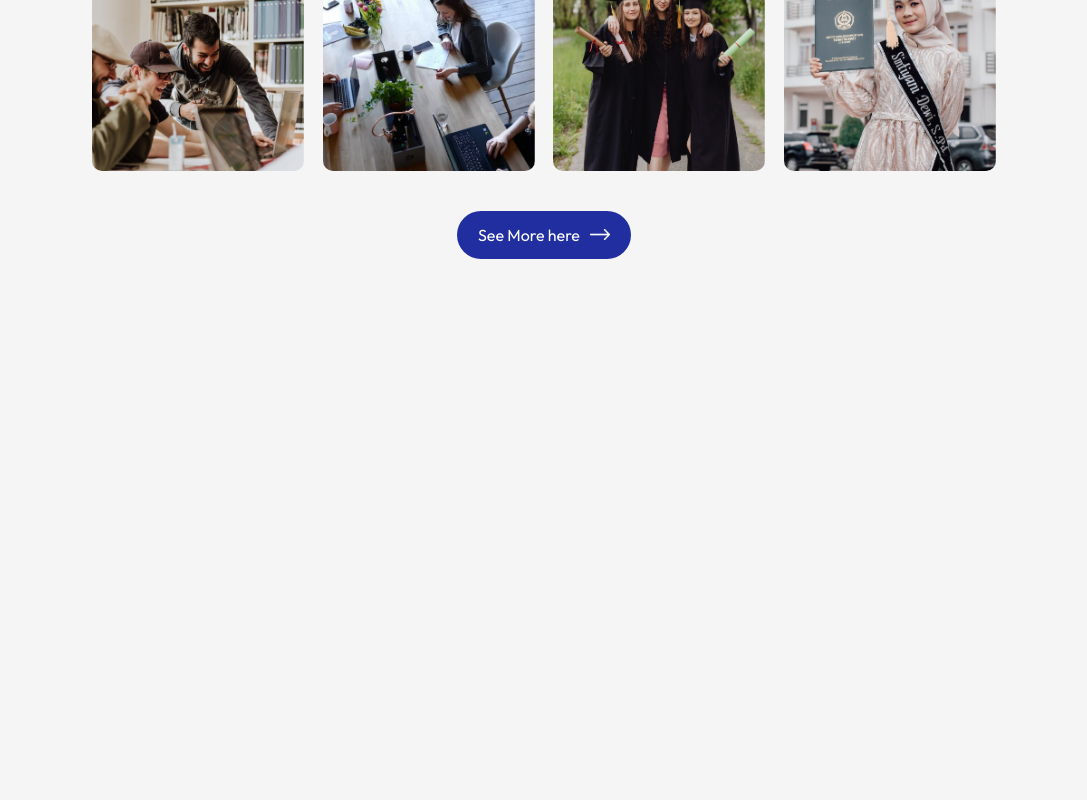
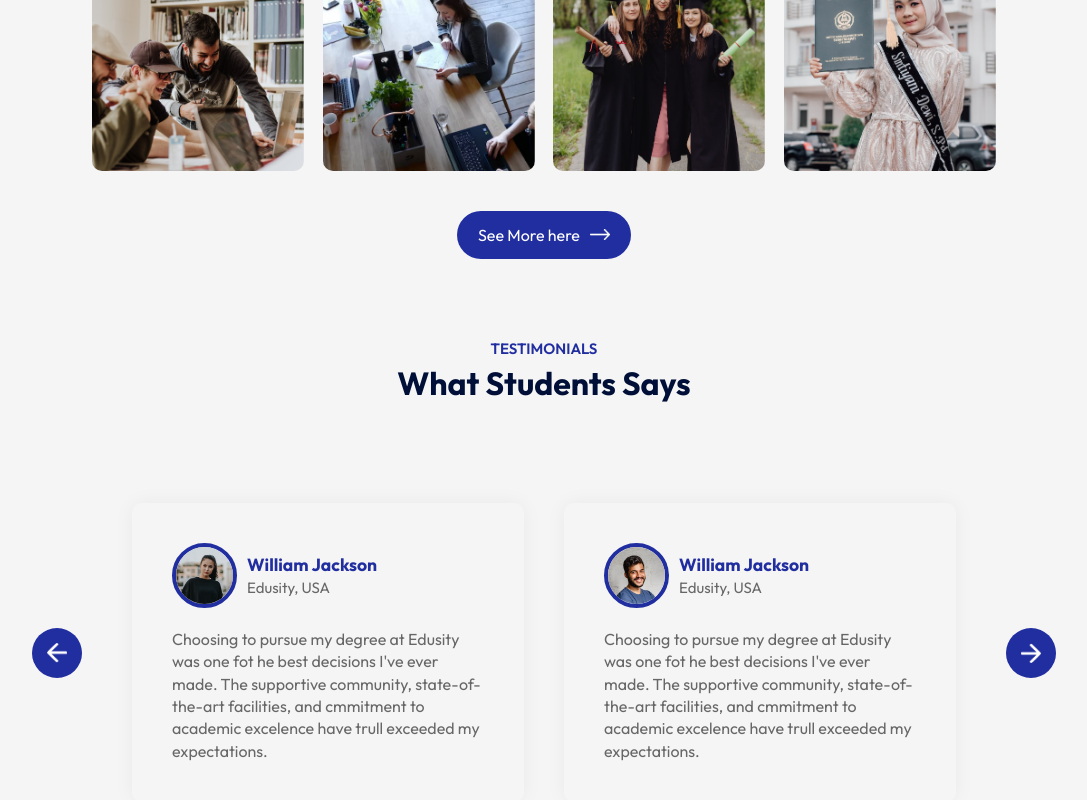
Before and after one commit to walnold/Edusity_react, a React (Vite) app: page / in a window 1280 px wide. Shown: the part 2134-2934 px from the top of the page, without its empty margins (96-1183 px from the left). Before the commit the page ends 2473 px from the top, so only its background shows below. Built offline with nearby package versions, Linux system fonts and the light colour scheme.

Commit message:
Add testimonail  section and slider functionality

```diff
--- a/src/App.jsx
+++ b/src/App.jsx
@@ -3,6 +3,7 @@
 import Hero from "./components/Hero/Hero";
 import Navbar from "./components/Navbar/Navbar";
 import Programs from "./components/programs/Programs";
+import Testimonials from "./components/Testimonials/Testimonials";
 import Title from "./components/Title/Title";
 
 function App() {
@@ -16,6 +17,8 @@
         <About />
         <Title title="Campus Photos" subtitle="Gallery" />
         <Campus/>
+        <Title title="What Students Says" subtitle="Testimonials" />
+        <Testimonials />
       </div>
     </div>
   );
--- /dev/null
+++ b/src/components/Testimonials/Testimonials.css
@@ -0,0 +1,70 @@
+.testimonials {
+  margin: 80px auto;
+  padding: 0 80px;
+  position: relative;
+}
+
+.next-btn,
+.back-btn {
+  position: absolute;
+  top: 50%;
+  right: 0;
+  transform: translateY(-50%);
+  padding: 15px;
+  width: 50px;
+  height: 50px;
+  border-radius: 50%;
+  cursor: pointer;
+  background: #212ea0;
+}
+
+.back-btn {
+  right: auto;
+  left: 0;
+}
+
+.slider {
+  overflow: hidden;
+}
+
+.slider ul {
+  display: flex;
+  width: 200%;
+  overflow-x: hidden;
+  transition: 0.5s;
+}
+
+.slider ul li {
+  list-style: none;
+  width: 50%;
+  padding: 20px;
+}
+
+.slider ul li .slide {
+  box-shadow: 0 0 20px rgba(0, 0, 0, 0.05);
+  padding: 40px;
+  border-radius: 10px;
+  color: #676767;
+  line-height: 1.4;
+}
+
+.slide img {
+  width: 65px;
+  border-radius: 50%;
+  margin-right: 10px;
+  border: 4px solid #212ea0;
+}
+
+.user-info {
+  display: flex;
+  align-items: center;
+  margin-bottom: 20px;
+  font-size: 15px;
+}
+
+.user-info h3 {
+  color: #212ea0;
+}
+
+.slide p {
+}
--- /dev/null
+++ b/src/components/Testimonials/Testimonials.jsx
@@ -0,0 +1,119 @@
+import React, { useRef } from "react";
+import "./Testimonials.css";
+import next_icon from "../../assets/next-icon.png";
+import back_icon from "../../assets/back-icon.png";
+import user_1 from "../../assets/user-1.png";
+import user_2 from "../../assets/user-2.png";
+import user_3 from "../../assets/user-3.png";
+import user_4 from "../../assets/user-4.png";
+
+const Testimonials = () => {
+
+ const slider = useRef();
+ let tx=0;
+
+const slidebackward = () => {
+    if(tx> -50){
+        tx-=25
+    }
+
+    slider.current.style.transform = `translateX(${tx}%)`
+
+
+  };
+  const slideForward = () => {
+     if(tx < 0){
+        tx+=25
+    }
+
+    slider.current.style.transform = `translateX(${tx}%)`
+  };
+
+  return (
+    <div id="testimonials" className="testimonials">
+      <img src={next_icon} alt="" className="next-btn" onClick={slideForward} />
+      <img
+        src={back_icon}
+        alt=""
+        className="back-btn"
+        onClick={slidebackward}
+      />
+
+      <div className="slider">
+        <ul ref={slider}>
+          <li>
+            <div className="slide">
+              <div className="user-info">
+                <img src={user_1} alt="" />
+                <div className="info">
+                  <h3>William Jackson</h3>
+                  <span>Edusity, USA</span>
+                </div>
+              </div>
+              <p>
+                Choosing to pursue my degree at Edusity was one fot he best
+                decisions I've ever made. The supportive community,
+                state-of-the-art facilities, and cmmitment to academic excelence
+                have trull exceeded my expectations.
+              </p>
+            </div>
+          </li>
+          <li>
+            <div className="slide">
+              <div className="user-info">
+                <img src={user_2} alt="" />
+                <div className="info">
+                  <h3>William Jackson</h3>
+                  <span>Edusity, USA</span>
+                </div>
+              </div>
+              <p>
+                Choosing to pursue my degree at Edusity was one fot he best
+                decisions I've ever made. The supportive community,
+                state-of-the-art facilities, and cmmitment to academic excelence
+                have trull exceeded my expectations.
+              </p>
+            </div>
+          </li>
+          <li>
+            <div className="slide">
+              <div className="user-info">
+                <img src={user_3} alt="" />
+                <div className="info">
+                  <h3>William Jackson</h3>
+                  <span>Edusity, USA</span>
+                </div>
+              </div>
+              <p>
+                Choosing to pursue my degree at Edusity was one fot he best
+                decisions I've ever made. The supportive community,
+                state-of-the-art facilities, and cmmitment to academic excelence
+                have trull exceeded my expectations.
+              </p>
+            </div>
+          </li>
+          <li>
+            <div className="slide">
+              <div className="user-info">
+                <img src={user_4} alt="" />
+                <div>
+                  <h3>William Jackson</h3>
+                  <span>Edusity, USA</span>
+                </div>
+              </div>
+
+              <p>
+                Choosing to pursue my degree at Edusity was one fot he best
+                decisions I've ever made. The supportive community,
+                state-of-the-art facilities, and cmmitment to academic excelence
+                have trull exceeded my expectations.
+              </p>
+            </div>
+          </li>
+        </ul>
+      </div>
+    </div>
+  );
+};
+
+export default Testimonials;
```
